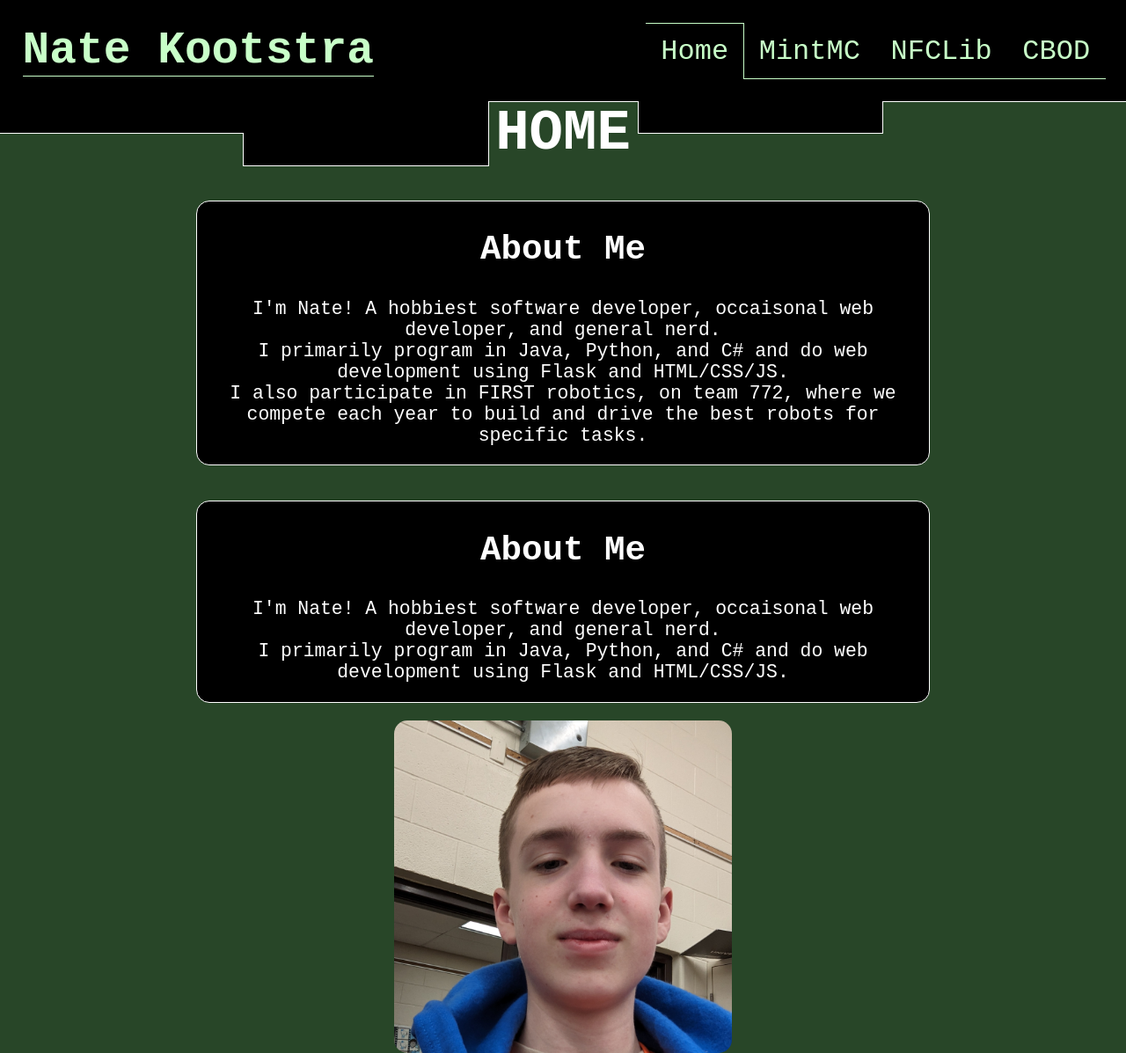
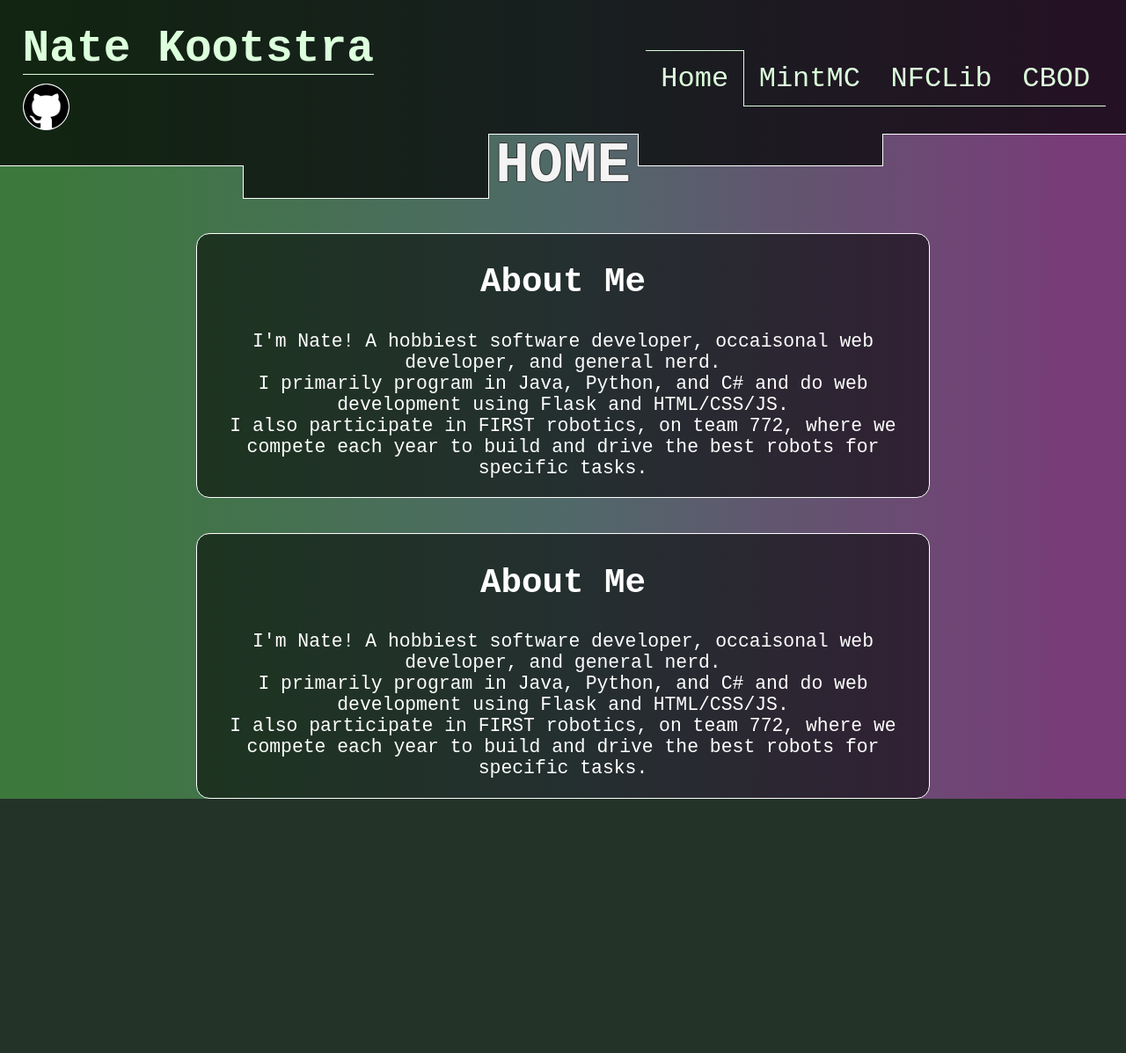
Before and after one commit to NateKootstra/natekootstra.dev, a Flask app: page / in a window 1280 px wide. Shown: the whole page at 88% size. After the commit the page ends 908 px from the top, so only its background shows below. Run offline with Flask 3, Linux system fonts and the light colour scheme.

Commit message:
Visual overhaul.

```diff
--- a/static/styles/base/core.css
+++ b/static/styles/base/core.css
@@ -1,5 +1,6 @@
 body {
-    background-color: rgb(40, 70, 40);
+    background-color: rgb(30, 60, 30);
+    background: linear-gradient(90deg, rgb(60, 120, 60) 5%, rgb(80, 105, 105) 50%, rgb(120, 60, 120) 95%);
     margin: 0px;
     height: 100%;
 }
--- a/static/styles/base/image.css
+++ b/static/styles/base/image.css
@@ -9,3 +9,14 @@ img.main {
 
     border-radius: 15px;
 }
+
+img.social {
+    background-color: white;
+    border: 1px solid white;
+    border-radius: 100%;
+
+    width: 4vw;
+    height: 4vw;
+
+    margin-top: 10px;
+}
--- a/static/styles/base/navbar.css
+++ b/static/styles/base/navbar.css
@@ -1,11 +1,11 @@
 div.navbarSection {
-    background-color: black;
+    background-color: rgb(0, 0, 0, 0.7);
     background-clip: content-box padding-box;
 
     padding-left: 2vw;
     padding-right: 2vw;
     padding-top: 2vw;
-    padding-bottom: 25px;
+    padding-bottom: 0vw;
     display: flex;
     justify-content: space-between;
     align-items: center;
@@ -24,7 +24,7 @@ h1.title {
 
     font-size: 4vw;
     font-family: "Courier New", "Lucida Console", monospace;
-    color: rgb(200, 255, 200);
+    color: rgb(220, 255, 220);
 }
 
 
@@ -50,7 +50,7 @@ li.navbar a {
 
     font-size: 2.5vw;
     font-family: "Courier New", "Lucida Console", monospace;
-    color: rgb(200, 255, 200);
+    color: rgb(220, 255, 220);
     text-decoration: none;
 }
 
--- a/static/styles/base/section.css
+++ b/static/styles/base/section.css
@@ -23,7 +23,7 @@ div.sectionContainer {
     border-radius: 15px;
     border: 1px solid white;
 
-    background-color: black;
+    background-color: rgb(0, 0, 0, 0.55);
 }
 
 div.sectionContainer * {
--- a/static/styles/base/subtitle.css
+++ b/static/styles/base/subtitle.css
@@ -13,7 +13,9 @@ h1.subtitle {
 
     font-size: 5vw;
     font-family: "Courier New", "Lucida Console", monospace;
-    color: rgb(255, 255, 255);
+    color: rgb(255, 255, 255, 0.95);
+
+    text-shadow: -1px 0 rgb(50, 50, 50), 0 1px rgb(50, 50, 50), 1px 0 rgb(50, 50, 50), 0 -1px rgb(50, 50, 50);
 }
 
 
--- a/static/styles/home/subtitle.css
+++ b/static/styles/home/subtitle.css
@@ -1,5 +1,5 @@
 div.subtitlePadding:nth-child(1) div:nth-child(1) {
-    background-color: black;
+    background-color: rgb(0, 0, 0, 0.7);
 }
 
 div.subtitlePadding:nth-child(1) div:nth-child(2) {
@@ -9,7 +9,8 @@ div.subtitlePadding:nth-child(1) div:nth-child(2) {
 }
 
 div.subtitlePadding:nth-child(2) div {
-    background-color: black;
+    background-color: rgb(0, 0, 0, 0.7);
+    ;
 
     height: 100%;
 
@@ -18,7 +19,8 @@ div.subtitlePadding:nth-child(2) div {
 }
 
 div.subtitlePadding:nth-child(4) div {
-    background-color: black;
+    background-color: rgb(0, 0, 0, 0.7);
+    ;
 
     height: 50%;
 
--- /dev/null
+++ b/static/styles/mintmc/core.css
@@ -0,0 +1,6 @@
+body {
+    background: linear-gradient(90deg, rgb(60, 110, 60) 5%, rgb(80, 110, 80) 50%, rgb(60, 110, 60) 95%);
+
+    margin: 0;
+    height: 100%;
+}
--- a/templates/home/index.html
+++ b/templates/home/index.html
@@ -26,14 +26,24 @@
 
     <!-- Navbar Section -->
     <div class="navbarSection">
-      <h1 class="title"> Nate Kootstra </h1>
+      <div class="title">
+        <h1 class="title">Nate Kootstra</h1>
+        <!-- Social Media Links -->
+        <div class="social">
+          <a href="https://github.com/natekootstra">
+            <img class="social" src="{{ url_for('static', filename='images/icons/github.png')}}">
+          </a>
+        </div>
+      </div>
+      <!-- Navigation Bar -->
       <li class="navbar">
-        <a href="/" class="selected"> Home </a>
-        <a href="/mintmc"> MintMC </a>
-        <a href="/coming-soon"> NFCLib </a>
-        <a href="/coming-soon"> CBOD </a>
+        <a href="/" class="selected">Home</a>
+        <a href="/mintmc">MintMC</a>
+        <a href="/coming-soon">NFCLib</a>
+        <a href="/coming-soon">CBOD</a>
       </li>
     </div>
+    <!-- Navbar Section End -->
 
     <!-- Subtitle Section -->
     <div class="subtitleSection">
@@ -44,7 +54,7 @@
       <div class="subtitlePadding">
         <div></div>
       </div>
-      <h1 class="subtitle"> HOME </h1>
+      <h1 class="subtitle">HOME</h1>
       <div class="subtitlePadding">
         <div></div>
       </div>
@@ -52,29 +62,35 @@
         <div></div>
       </div>
     </div>
+    <!-- Subtitle Section End -->
 
-    <!-- About Me section -->
+    <!-- About Me Section -->
     <div class="sectionContainer">
-      <h2 class="sectionTitle"> About Me </h2>
+      <h2 class="sectionTitle">About Me</h2>
 
-      <p> I'm Nate! A hobbiest software developer, occaisonal web developer, and general nerd. <br>
-        I primarily program in Java, Python, and C# and do web development using Flask and HTML/CSS/JS. <br>
-        I also participate in FIRST robotics, on team 772, where we compete each year to build and drive the best robots
-        for specific tasks. <br>
+      <p> I'm Nate! A hobbiest software developer, occaisonal web developer, and general nerd.<br>
+        I primarily program in Java, Python, and C# and do web development using Flask and HTML/CSS/JS.<br>
+        I also participate in FIRST robotics, on team 772, where we compete each year to build and drive the best
+        robots
+        for specific tasks.<br>
       </p>
     </div>
 
-    <!-- About Me section -->
+    <!-- My Hobbies -->
     <div class="sectionContainer">
-      <h2 class="sectionTitle"> About Me </h2>
+      <h2 class="sectionTitle">About Me</h2>
 
-      <p> I'm Nate! A hobbiest software developer, occaisonal web developer, and general nerd. <br>
-        I primarily program in Java, Python, and C# and do web development using Flask and HTML/CSS/JS. <br>
+      <p> I'm Nate! A hobbiest software developer, occaisonal web developer, and general nerd.<br>
+        I primarily program in Java, Python, and C# and do web development using Flask and HTML/CSS/JS.<br>
+        I also participate in FIRST robotics, on team 772, where we compete each year to build and drive the best
+        robots
+        for specific tasks.<br>
       </p>
     </div>
 
-    <img class="main" src="{{ url_for('static', filename='images/nate.jpg')}}"
-      alt="Photo of me in the 772 robotics room.">
+    <!-- Image -->
+    <!-- <img class="main" src="{{ url_for('static', filename='images/nate.jpg')}}" -->
+    <!-- alt="Photo of me in the 772 robotics room."> -->
 
   </main>
 
```
Also changed, not shown: static/styles/mintmc/subtitle.css (+4 -4 lines), templates/home/mintmc.html (+4 -5 lines), static/images/icons/github.png (added), static/images/icons/instagram.png (added), static/images/icons/linkedin.png (added), static/images/icons/stackoverflow.png (added), static/images/icons/twitter.png (added), static/images/icons/youtube.png (added).
